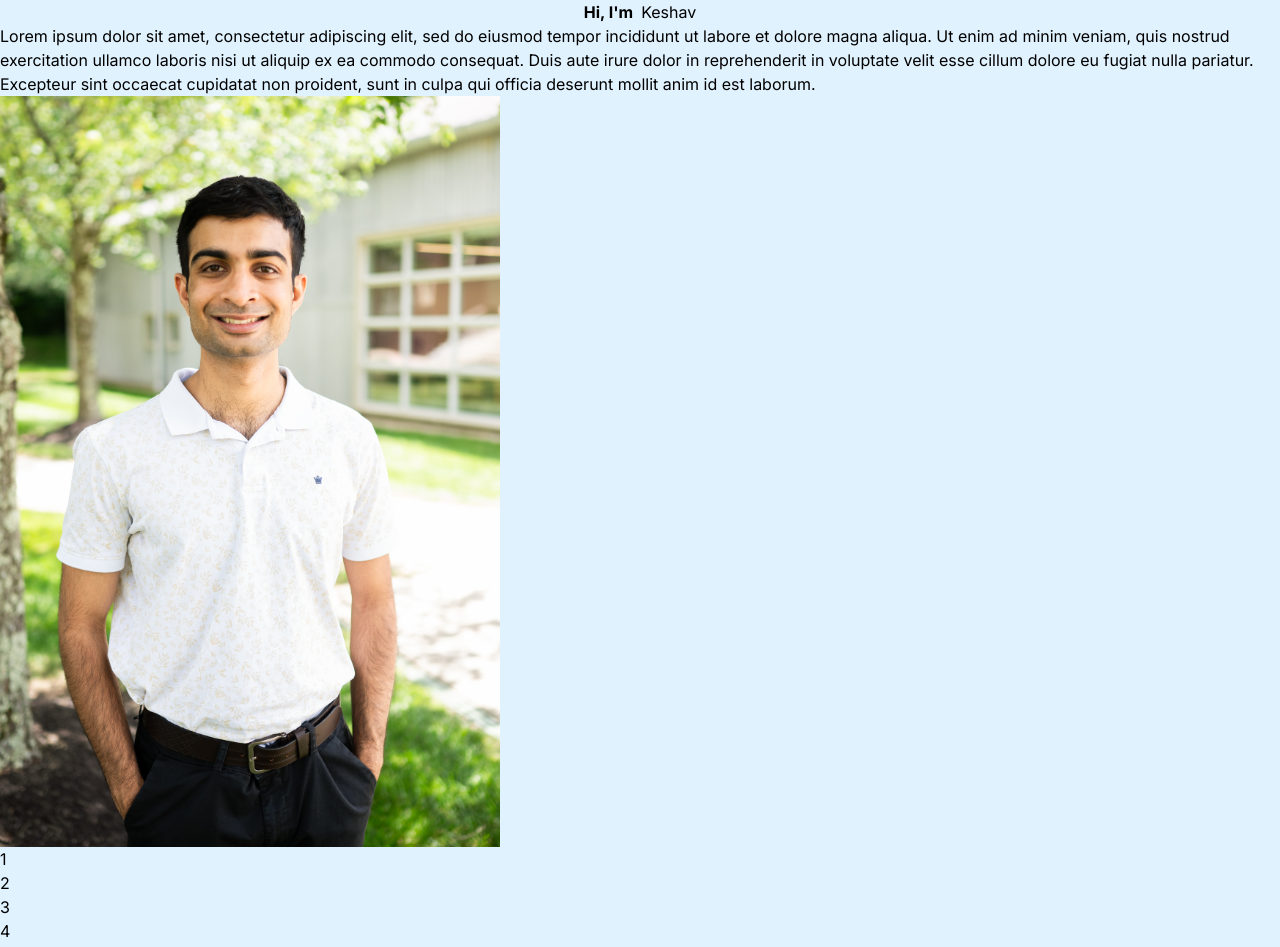
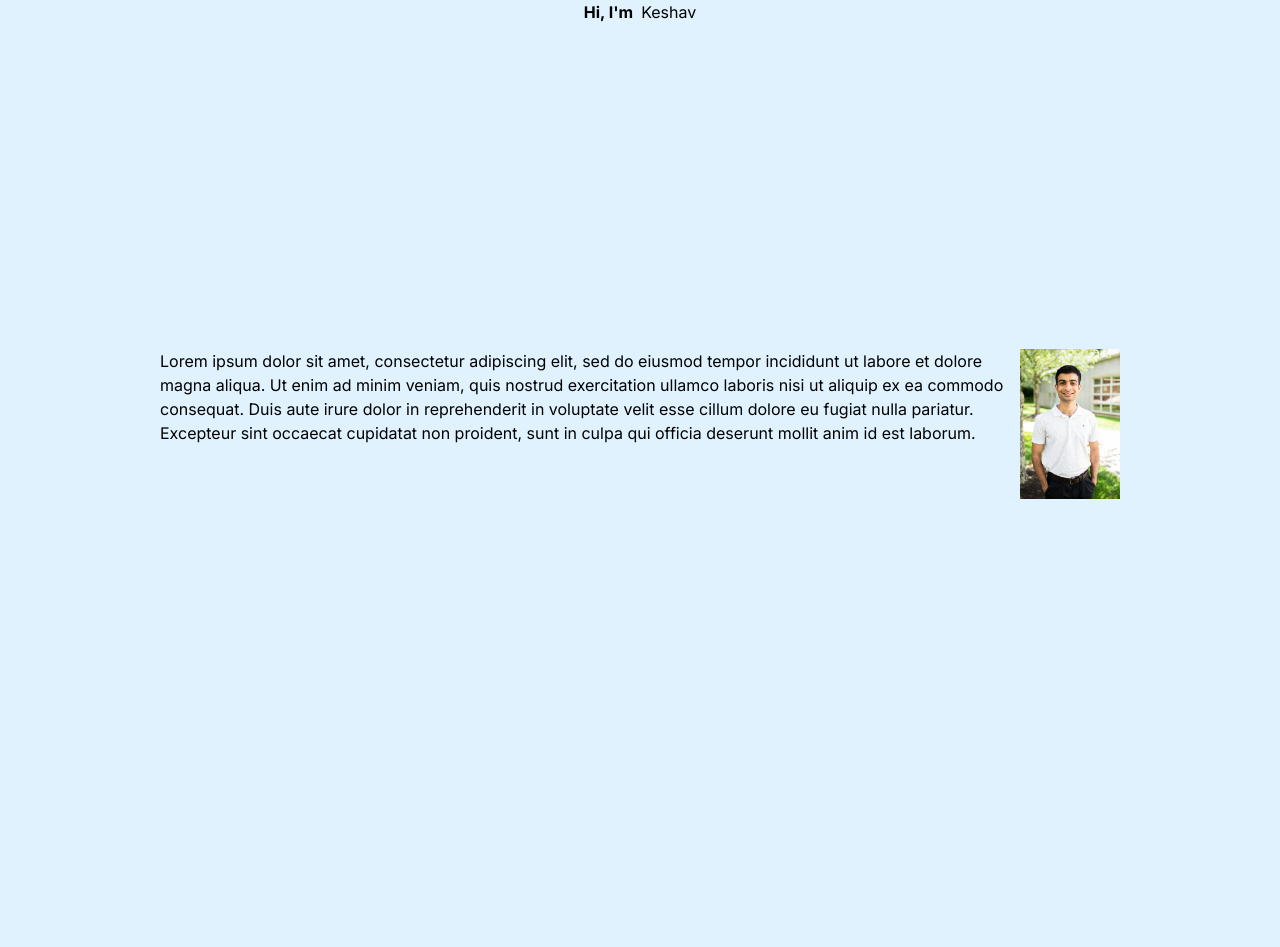
Before and after one commit to kjagannath3/next-website, a Next.js app: page / in a window 1280 px wide. Shown: the top 947 px of the page. Built offline with nearby package versions, Linux system fonts and the light colour scheme.

Commit message:
Added more basic tailwind styling Changes to be committed:

```diff
--- a/app/components.tsx
+++ b/app/components.tsx
@@ -11,22 +11,25 @@
 
 export function BlurbName() {
   return (
-    <div>
-      <h1>
-        Lorem ipsum dolor sit amet, consectetur adipiscing elit, sed do eiusmod
-        tempor incididunt ut labore et dolore magna aliqua. Ut enim ad minim
-        veniam, quis nostrud exercitation ullamco laboris nisi ut aliquip ex ea
-        commodo consequat. Duis aute irure dolor in reprehenderit in voluptate
-        velit esse cillum dolore eu fugiat nulla pariatur. Excepteur sint
-        occaecat cupidatat non proident, sunt in culpa qui officia deserunt
-        mollit anim id est laborum.
+    <div className="flex w-full justify-center items-center h-screen place-content-end ">
+      <div className="flex w-3/4">
+        <h1 className="">
+          Lorem ipsum dolor sit amet, consectetur adipiscing elit, sed do
+          eiusmod tempor incididunt ut labore et dolore magna aliqua. Ut enim ad
+          minim veniam, quis nostrud exercitation ullamco laboris nisi ut
+          aliquip ex ea commodo consequat. Duis aute irure dolor in
+          reprehenderit in voluptate velit esse cillum dolore eu fugiat nulla
+          pariatur. Excepteur sint occaecat cupidatat non proident, sunt in
+          culpa qui officia deserunt mollit anim id est laborum.
         </h1>
         <Image
+          className=""
           src="/headshot.jpg"
-        width={500}
-        height={500}
+          width={100}
+          height={100}
           alt="Picture of myself"
         />
+      </div>
     </div>
   );
 }
@@ -37,20 +40,29 @@
     return <li>{number}</li>;
   });
   return (
+    <div className="flex w-1/2 justify-center items-center h-screen place-content-end h-screen">
+      {" "}
       <div>
         <ul>{listOfNums}</ul>
+      </div>
     </div>
   );
 }
 
 export function ResumeEmbed() {
-  return <div>Insert Resume here</div>;
+  return (
+    <div className="flex w-1/2 justify-center items-center h-screen place-content-end h-screen">
+      <div>Insert Resume here</div>
+    </div>
+  );
 }
 
 export function CallToAction() {
   return (
+    <div className="flex w-1/2 justify-center items-center h-screen place-content-end h-screen">
       <div>
         <h1> Insert call to action here </h1>
       </div>
+    </div>
   );
 }
--- a/app/page.tsx
+++ b/app/page.tsx
@@ -3,7 +3,7 @@
 
 export default function Home() {
     return (
-        <div className="bg-sky-100">
+        <div className="bg-sky-100 content-center">
             <NameIcon />
             <BlurbName />
             <ProjectsList />
--- a/tailwind.config.ts
+++ b/tailwind.config.ts
@@ -13,6 +13,9 @@
         "gradient-conic":
           "conic-gradient(from 180deg at 50% 50%, var(--tw-gradient-stops))",
       },
+      container: {
+        center: true,
+      },
     },
   },
   plugins: [],
```
Lines whose indentation alone changed are shown as unchanged.
